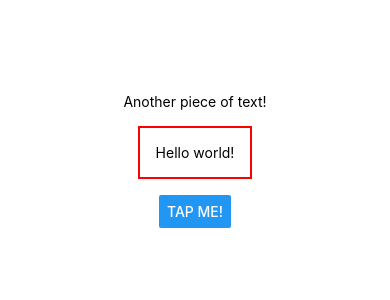
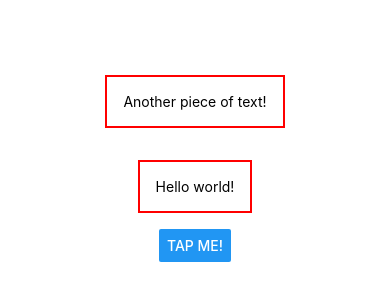
Before and after one commit to ihor-vip/ReactNative__Todo_list, a React Native app: screen / in a window 390 px wide. Shown: the part 262-562 px from the top of the page. Built offline with nearby package versions, Linux system fonts and the light colour scheme.

Commit message:
create stylesheet object

```diff
--- a/App.js
+++ b/App.js
@@ -4,16 +4,12 @@ export default function App() {
     return (
         <View style={styles.container}>
             <View>
-        <Text>Another piece of text!</Text>
+                <Text style={styles.dummyText}>Another piece of text!</Text>
             </View>
 
-      <Text
-          style={{margin: 16, borderWidth: 2, borderColor: 'red', padding: 16}}
-      >
-        Hello world!
-      </Text>
+            <Text style={styles.dummyText}>Hello world!</Text>
 
-      <Button title='Tap me!' />
+            <Button title='Tap me!'/>
         </View>
     );
 }
@@ -25,4 +21,10 @@ const styles = StyleSheet.create({
         alignItems: 'center',
         justifyContent: 'center',
     },
+    dummyText: {
+        margin: 16,
+        padding: 16,
+        borderWidth: 2,
+        borderColor: 'red'
+    }
 });
```
Lines whose indentation alone changed are shown as unchanged.
